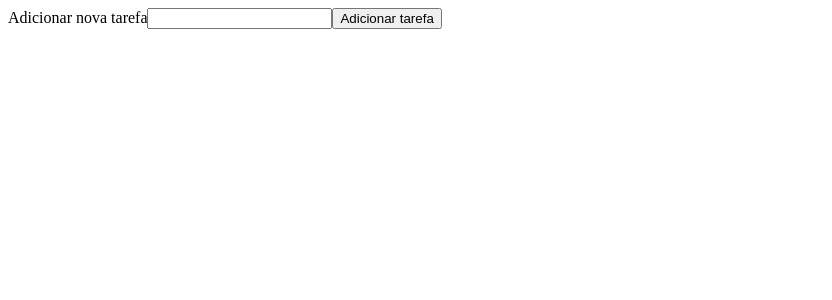
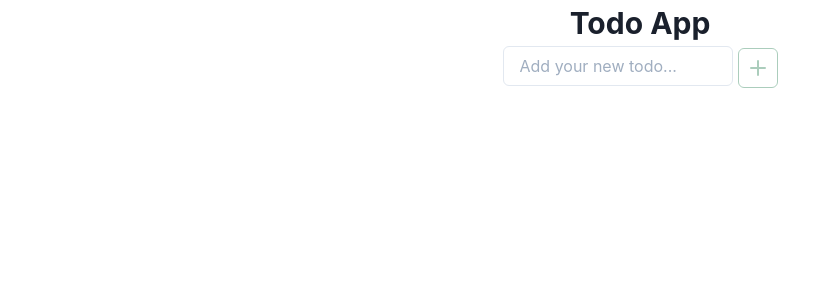
Before and after one commit to p-lacerda/reminder-me, a React (Create React App) app: page / in a window 1280 px wide. Shown: the top 300 px of the page, without its empty margins (0-832 px from the left). Built offline with nearby package versions, Linux system fonts and the light colour scheme.

Commit message:
css primeira parte feita, input e adicionar todo

```diff
--- a/src/App.js
+++ b/src/App.js
@@ -1,10 +1,12 @@
 import Home from './pages/Home';
+
+import { ChakraProvider } from "@chakra-ui/react"
 
 function App() {
   return (
-    <main>
+    <ChakraProvider>
       <Home />
-    </main>
+    </ChakraProvider>
   );
 }
 
--- a/src/components/AddTodo.js
+++ b/src/components/AddTodo.js
@@ -1,20 +1,47 @@
 import React, { useContext } from 'react';
+import {IconButton, Input,  Center } from "@chakra-ui/react"
+import { AddIcon } from '@chakra-ui/icons'
+import { Button, ButtonGroup } from "@chakra-ui/react"
+import { Heading } from "@chakra-ui/react"
 import TodoContext from "../context/TodoContext";
 
 function AddTodo() {
   const { todoText, setTodoText, createList } = useContext(TodoContext);
 
   return (
+    <Center>
     <form>
       <label htmlFor="newTodo">
-        Adicionar nova tarefa
-        <input
+        <Heading
+          color=""
+          as="h3"
+          size="lg"
+          marginTop="5px"
+          textAlign="center"
+        >
+          Todo App
+        </Heading>
+        <Input
+          placeholder="Add your new todo..."
+          marginTop="5px"
+          marginRight="5px"
+          maxW="230px"
+          size="md"
           value={todoText}
           onChange={(e) => (setTodoText(e.target.value))}
         />
       </label>
-      <button type="button" onClick={() => createList()} > Adicionar tarefa </button>
+      <IconButton
+        icon={<AddIcon />}
+        colorScheme="green"
+        variant={ todoText.length > 3 ? "solid" : "outline" }
+        disabled={ todoText.length > 3 ? false : true }
+        onClick={() => createList()}
+      >
+        Adicionar tarefa
+      </IconButton>
     </form>
+    </Center>
   );
 }
 
--- a/src/components/TodoItem.js
+++ b/src/components/TodoItem.js
@@ -1,41 +1,59 @@
 import React, {useContext} from 'react';
+import {Center, IconButton, Text, textDecoration} from "@chakra-ui/react";
+import { EditIcon, DeleteIcon, ArrowUpIcon, ArrowDownIcon } from '@chakra-ui/icons'
 import TodoContext from "../context/TodoContext";
 
 function TodoItem({ todo, index }) {
   const { editItem, removeItem } = useContext(TodoContext);
   return (
+    <Center bg="whitesmoke">
     <li className="todo" key={ todo.key }>
       <div>
         <input id={`todo-${todo.key}`} type="checkbox" />
         <label htmlFor={`todo-${todo.key}`} id={todo.key}>
-          { todo.text }
+          <Text>
+            { todo.text }
+          </Text>
         </label>
       </div>
       <div>
-        <button
+        <IconButton
+          colorScheme="blue"
+          icon={ <EditIcon /> }
+          marginRight="5px"
           type={"button"}
           onClick={ () => editItem(todo.key, index) }
         >
           Editar
-        </button>
-        <button
+        </IconButton>
+        <IconButton
+          colorScheme="red"
+          icon={ <DeleteIcon /> }
+          marginRight="5px"
           type="button"
           onClick={() => removeItem(todo.key, index)}
         >
           Remover tarefa
-        </button>
-        <button
+        </IconButton>
+        <IconButton
+          colorScheme="green"
+          icon={ <ArrowUpIcon /> }
+          marginRight="5px"
           type="button"
         >
           Subir tarefa
-        </button>
-        <button
+        </IconButton>
+        <IconButton
+          colorScheme="orange"
+          icon={ <ArrowDownIcon /> }
+          marginRight="5px"
           type="button"
         >
           Descer tarefa
-        </button>
+        </IconButton>
       </div>
     </li>
+    </Center>
   );
 }
 
```
Also changed, not shown: package.json (+6 -1 lines), 1 other file (tests, documents, lock files or other folders).
